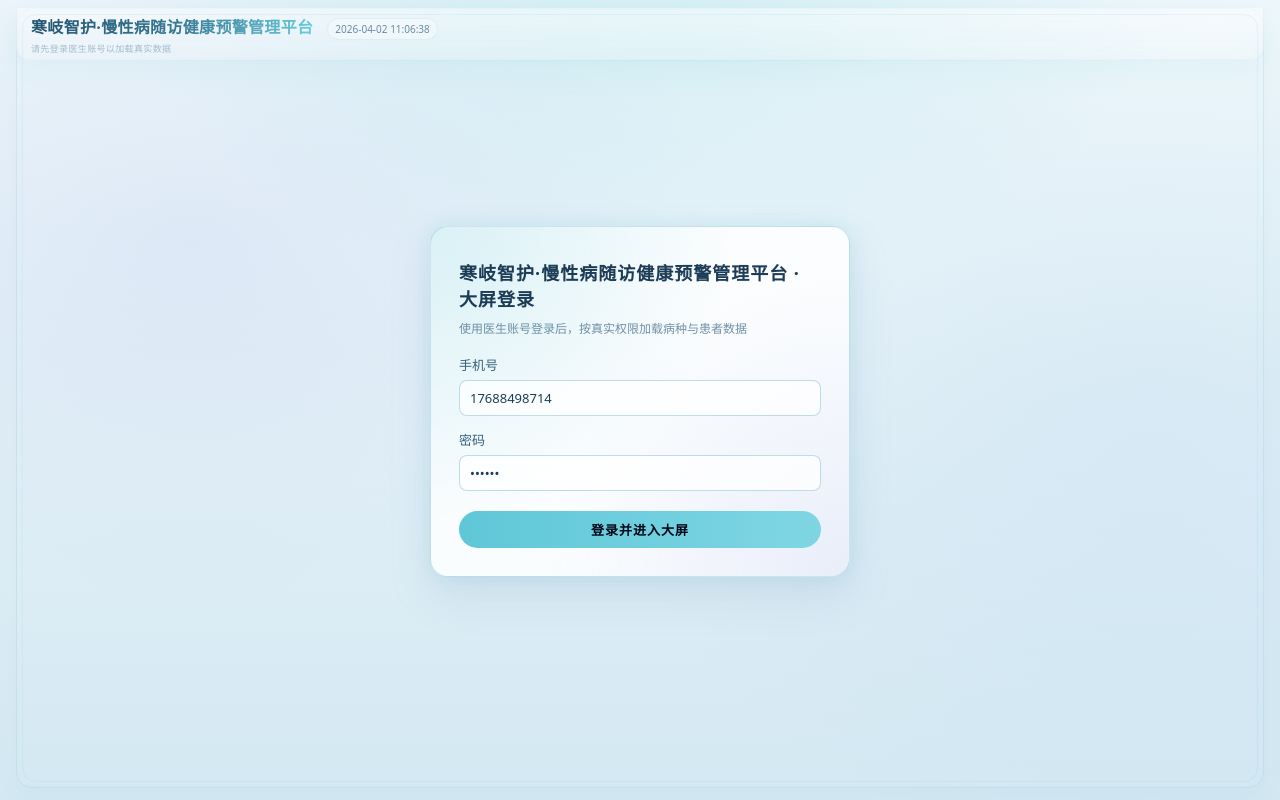
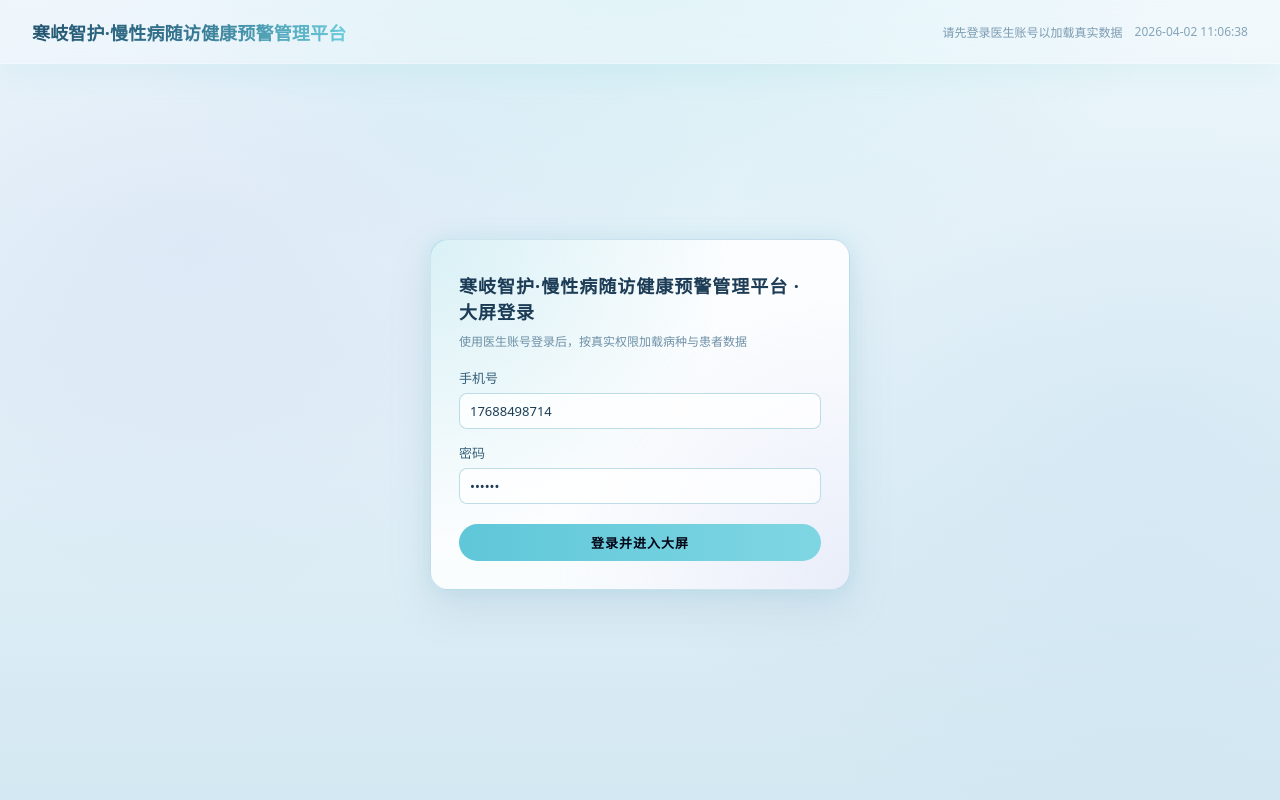
Before and after one commit to YmrHH/handi-health, a Vue app in the folder test(vue)/bigScene/: page / in a window 1280 px wide. Built offline with nearby package versions, Linux system fonts and the light colour scheme.

Commit message:
v0.5.91大屏优化

```diff
--- a/test(vue)/bigScene/src/components/ScreenFooter.vue
+++ b/test(vue)/bigScene/src/components/ScreenFooter.vue
@@ -90,12 +90,12 @@ const tickerStyle = computed(() => ({
   align-items: center;
   justify-content: space-between;
   gap: 12px;
-  padding: 10px 18px calc(10px + env(safe-area-inset-bottom, 0px));
-  background: rgba(255, 255, 255, 0.40);
-  backdrop-filter: blur(var(--blur));
-  -webkit-backdrop-filter: blur(var(--blur));
-  border-top: 1px solid rgba(255, 255, 255, 0.16);
-  box-shadow: 0 -10px 26px rgba(79, 209, 197, 0.06);
+  padding: 10px var(--canvas-pad-x) calc(10px + env(safe-area-inset-bottom, 0px));
+  background: rgba(255, 255, 255, 0.34);
+  backdrop-filter: blur(var(--blur-strong));
+  -webkit-backdrop-filter: blur(var(--blur-strong));
+  border-top: 1px solid rgba(255, 255, 255, 0.22);
+  box-shadow: 0 -10px 26px rgba(79, 209, 197, 0.08);
   color: rgba(39, 85, 113, 0.92);
   font-size: 12px;
   letter-spacing: 0.02em;
--- a/test(vue)/bigScene/src/components/ScreenHeader.vue
+++ b/test(vue)/bigScene/src/components/ScreenHeader.vue
@@ -1,19 +1,18 @@
 <template>
-  <div class="screen-header">
+  <header class="screen-header">
     <div class="header-bar">
-      <div class="header-title">
-        <div class="header-main">
-          <h1>{{ title }}</h1>
-          <span class="header-pill">{{ timeText }}</span>
+      <div class="header-left">
+        <h1 class="brand">{{ title }}</h1>
+        <div class="nav-slot">
+          <slot />
         </div>
-        <div class="header-sub">{{ subTitle }}</div>
       </div>
       <div class="header-right">
-        <slot />
+        <span class="sub">{{ subTitle }}</span>
+        <span class="time">{{ timeText }}</span>
       </div>
     </div>
-    <div class="hud-line"></div>
-  </div>
+  </header>
 </template>
 
 <script setup lang="ts">
@@ -47,33 +46,44 @@ onUnmounted(() => {
 </script>
 
 <style scoped>
-.screen-header .header-bar {
-  min-height: 0;
+.header-left {
+  display: flex;
+  align-items: center;
+  gap: 18px;
+  min-width: 0;
 }
 
-.screen-header .header-main h1 {
-  font-size: 16px;
-  font-weight: 650;
-  letter-spacing: 0.02em;
+.brand {
+  margin: 0;
+  font-size: 18px;
+  font-weight: 800;
+  letter-spacing: 0.01em;
   background: linear-gradient(90deg, rgba(32, 82, 110, 0.98), rgba(46, 113, 140, 0.96), rgba(95, 199, 216, 0.92));
   -webkit-background-clip: text;
   background-clip: text;
   color: transparent;
-  text-shadow: none;
+  white-space: nowrap;
 }
 
-.screen-header .header-sub {
-  font-size: 9px;
-  opacity: 0.66;
-  letter-spacing: 0.04em;
+.nav-slot {
+  min-width: 0;
 }
 
-.screen-header .header-pill {
-  padding: 3px 7px;
-  font-size: 10px;
-  font-weight: 520;
-  border-color: rgba(114, 180, 205, 0.14);
-  background: rgba(255, 255, 255, 0.34);
-  color: rgba(92, 130, 156, 0.92);
+.header-right {
+  display: inline-flex;
+  align-items: center;
+  gap: 12px;
+  color: rgba(92, 130, 156, 0.82);
+  font-size: 12px;
+  white-space: nowrap;
+}
+
+.sub {
+  color: rgba(92, 130, 156, 0.78);
+}
+
+.time {
+  color: rgba(92, 130, 156, 0.72);
+  font-variant-numeric: tabular-nums;
 }
 </style>
--- a/test(vue)/bigScene/src/styles/frame.css
+++ b/test(vue)/bigScene/src/styles/frame.css
@@ -2,41 +2,30 @@
   position: relative;
   width: 100%;
   height: 100%;
-  padding: var(--frame-pad-top) var(--frame-pad-x) var(--frame-pad-bottom);
+  padding: 0;
 }
 
-.frame::before {
-  content: '';
-  position: absolute;
-  inset: var(--frame-pad-top) var(--frame-pad-x) var(--frame-pad-bottom);
-  border: 1px solid rgba(114, 180, 205, 0.18);
-  border-radius: 16px;
-  box-shadow: 0 10px 28px rgba(55, 120, 140, 0.03);
-  pointer-events: none;
-}
-
+.frame::before,
 .frame::after {
-  content: '';
-  position: absolute;
-  inset: calc(var(--frame-pad-top) + 6px) calc(var(--frame-pad-x) + 6px) calc(var(--frame-pad-bottom) + 6px);
-  border: 1px solid rgba(140, 188, 227, 0.14);
-  border-radius: 14px;
-  pointer-events: none;
+  content: none;
 }
 
 .header-bar {
+  position: fixed;
+  top: 0;
+  left: 0;
+  right: 0;
+  z-index: 1100;
   height: var(--header-h);
-  padding: 6px 14px 5px;
+  padding: 0 var(--canvas-pad-x);
   display: flex;
   align-items: center;
   justify-content: space-between;
-  backdrop-filter: blur(var(--blur-soft));
-  -webkit-backdrop-filter: blur(var(--blur-soft));
-  background: linear-gradient(180deg, rgba(255, 255, 255, 0.46), rgba(248, 252, 252, 0.20));
-  border-radius: 0 0 12px 12px;
-  border: 1px solid rgba(114, 180, 205, 0.10);
-  border-top: none;
-  box-shadow: 0 8px 32px rgba(79, 209, 197, 0.08);
+  backdrop-filter: blur(var(--blur-strong));
+  -webkit-backdrop-filter: blur(var(--blur-strong));
+  background: rgba(247, 252, 255, 0.36);
+  border-bottom: 1px solid rgba(255, 255, 255, 0.22);
+  box-shadow: 0 8px 32px rgba(79, 209, 197, 0.10);
 }
 
 .header-title {
@@ -98,15 +87,12 @@
 }
 
 .hud-line {
-  height: 1px;
-  width: 100%;
-  background: linear-gradient(90deg, transparent, rgba(95, 199, 216, 0.1), transparent);
-  opacity: 0.65;
+  display: none;
 }
 
 .content {
-  height: calc(100% - var(--header-h));
-  padding: 6px 12px calc(var(--footer-h) + 10px + env(safe-area-inset-bottom, 0px));
+  height: 100%;
+  padding: var(--canvas-pad-top) var(--canvas-pad-x) calc(var(--footer-h) + 12px + env(safe-area-inset-bottom, 0px));
   overflow: hidden;
   overflow-x: hidden;
   overscroll-behavior: contain;
--- a/test(vue)/bigScene/src/styles/theme.css
+++ b/test(vue)/bigScene/src/styles/theme.css
@@ -49,11 +49,11 @@
   --r-sm: 10px;
 
   /* Layout */
-  --header-h: 52px;
+  --header-h: 64px;
   --footer-h: 44px;
-  --frame-pad-x: 16px;
-  --frame-pad-top: 8px;
-  --frame-pad-bottom: 12px;
+  --canvas-pad-x: 32px;
+  --canvas-pad-top: 84px;
+  --canvas-pad-bottom: 16px;
 }
 
 html,
```
